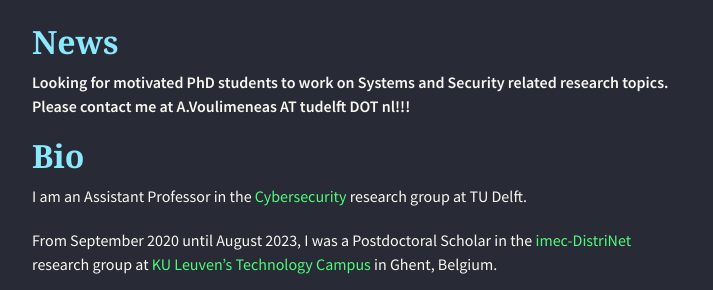
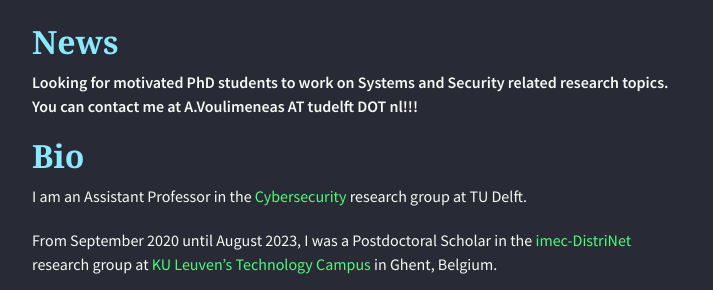
Before and after one commit to alexios-voulimeneas/alexios-voulimeneas.github.io, a Jekyll site: the page built from index.md, in a window 1280 px wide and 900 px high. Shown: the part 371-661 px from the top of the window, without its empty margins (283-996 px from the left). Built offline with Jekyll 4.4.1, drawn with Linux system fonts in a browser that asks for light colours; nearby versions of some CDN libraries; the repository's description, which GitHub fills in, is left out.

Commit message:
Update index.md

```diff
--- a/index.md
+++ b/index.md
@@ -6,7 +6,7 @@
 
 ## [](#header-2)News
 
-**Looking for motivated PhD students to work on Systems and Security related research topics. Please contact me at A.Voulimeneas AT tudelft DOT nl!!!**
+**Looking for motivated PhD students to work on Systems and Security related research topics. You can contact me at A.Voulimeneas AT tudelft DOT nl!!!**
 
 ## [](#header-2)Bio
 
```
